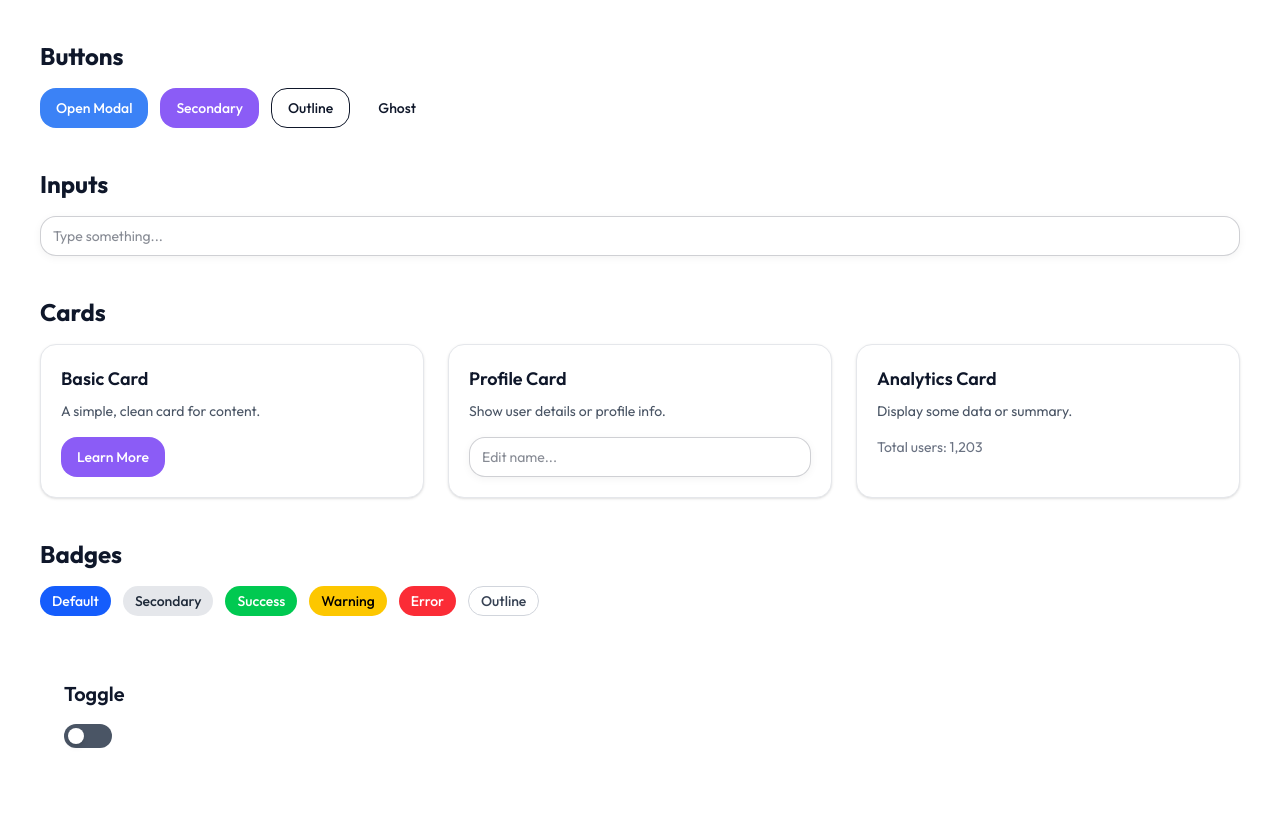
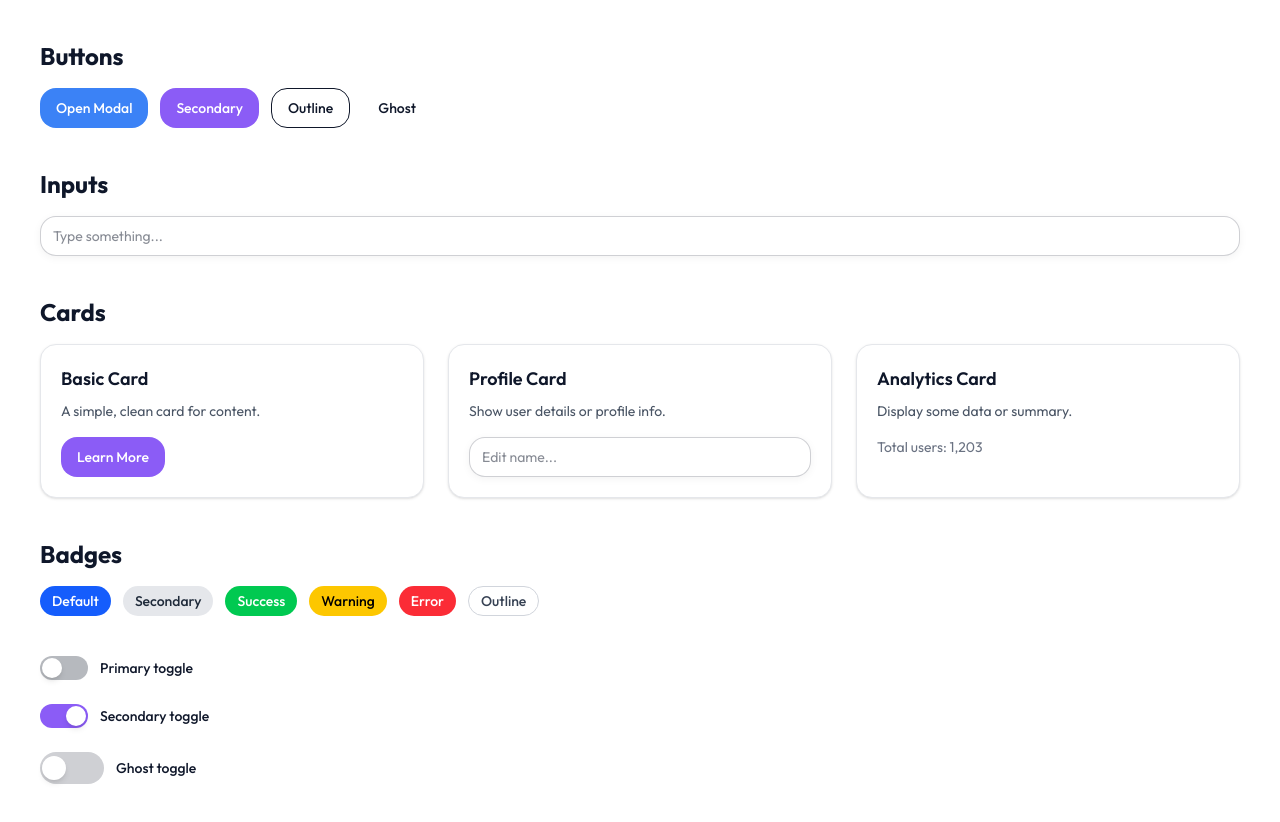
Before and after one commit to mrymsarabi/nextui-kit, a Next.js app: page / in a window 1280 px wide. Built offline with nearby package versions, Linux system fonts and the light colour scheme.

Commit message:
ToggleSwitch - 2 - UI changes

```diff
--- a/src/app/page.tsx
+++ b/src/app/page.tsx
@@ -5,7 +5,7 @@ import { Input } from "@/components/ui/input";
 import { Card } from "@/components/ui/card";
 import { Badge } from "@/components/ui/badge";
 import { Modal } from "@/components/ui/modal";
-import Toggle from '@/components/ui/Toggle';
+import { ToggleSwitch } from "@/components/ui/toggleSwitch";
 
 export default function Home() {
   const [isOpen, setIsOpen] = useState(false);
@@ -60,9 +60,10 @@ export default function Home() {
 
       {/* Toggle Switch Section */}
       <section>
-        <div className="p-6">
-          <h2 className="text-xl font-semibold mb-4">Toggle</h2>
-          <Toggle />
+        <div className="flex flex-col gap-6">
+          <ToggleSwitch variant="primary" label="Primary toggle" />
+          <ToggleSwitch variant="secondary" label="Secondary toggle" initial />
+          <ToggleSwitch variant="ghost" size="lg" label="Ghost toggle" />
         </div>
       </section>
 
--- a/src/components/ui/Toggle.tsx
+++ /dev/null
@@ -1,25 +0,0 @@
-'use client';
-
-import React, { useState } from 'react';
-import { motion } from 'framer-motion';
-
-export default function Toggle() {
-  const [on, setOn] = useState(false);
-
-  return (
-    <button
-      onClick={() => setOn(!on)}
-      className={`relative w-12 h-6 rounded-full transition-colors duration-300 ${
-        on ? 'bg-blue-500' : 'bg-gray-600'
-      }`}
-    >
-      <motion.div
-        layout
-        transition={{ type: 'spring', stiffness: 500, damping: 30 }}
-        className={`absolute top-1 left-1 w-4 h-4 rounded-full bg-white shadow-md ${
-          on ? 'translate-x-6' : 'translate-x-0'
-        }`}
-      />
-    </button>
-  );
-}
--- /dev/null
+++ b/src/components/ui/toggleSwitch.tsx
@@ -0,0 +1,81 @@
+"use client";
+
+import { motion } from "framer-motion";
+import { useState } from "react";
+import { cn } from "@/lib/utils";
+
+interface ToggleSwitchProps {
+  initial?: boolean;
+  onChange?: (checked: boolean) => void;
+  size?: "sm" | "md" | "lg";
+  variant?: "primary" | "secondary" | "ghost";
+  label?: string;
+}
+
+export function ToggleSwitch({
+  initial = false,
+  onChange,
+  size = "md",
+  variant = "primary",
+  label,
+}: ToggleSwitchProps) {
+  const [checked, setChecked] = useState(initial);
+
+  const toggle = () => {
+    setChecked(!checked);
+    onChange?.(!checked);
+  };
+
+  const sizeClasses = {
+    sm: "w-10 h-5 p-0.5",
+    md: "w-12 h-6 p-1",
+    lg: "w-16 h-8 p-1.5",
+  }[size];
+
+  const ballSize = {
+    sm: "w-4 h-4",
+    md: "w-5 h-5",
+    lg: "w-6 h-6",
+  }[size];
+
+  const variantClasses = {
+    primary: checked
+      ? "bg-[var(--color-primary)]"
+      : "bg-[var(--color-foreground)]/30",
+    secondary: checked
+      ? "bg-[var(--color-secondary)]"
+      : "bg-[var(--color-foreground)]/30",
+    ghost: checked
+      ? "bg-[var(--color-foreground)]/50"
+      : "bg-[var(--color-foreground)]/20",
+  }[variant];
+
+  return (
+    <div className="flex items-center gap-3">
+      <button
+        type="button"
+        onClick={toggle}
+        className={cn(
+          "relative flex items-center rounded-full transition-all duration-300 focus-visible:outline-none focus-visible:ring-2 focus-visible:ring-offset-2 disabled:opacity-60",
+          sizeClasses,
+          variantClasses
+        )}
+      >
+        <motion.span
+          layout
+          transition={{ type: "spring", stiffness: 500, damping: 30 }}
+          className={cn(
+            "absolute rounded-full bg-white shadow-md",
+            ballSize,
+            checked ? "right-[2px]" : "left-[2px]"
+          )}
+        />
+      </button>
+      {label && (
+        <span className="text-sm font-medium text-[var(--color-foreground)] leading-none select-none">
+          {label}
+        </span>
+      )}
+    </div>
+  );
+}
```
